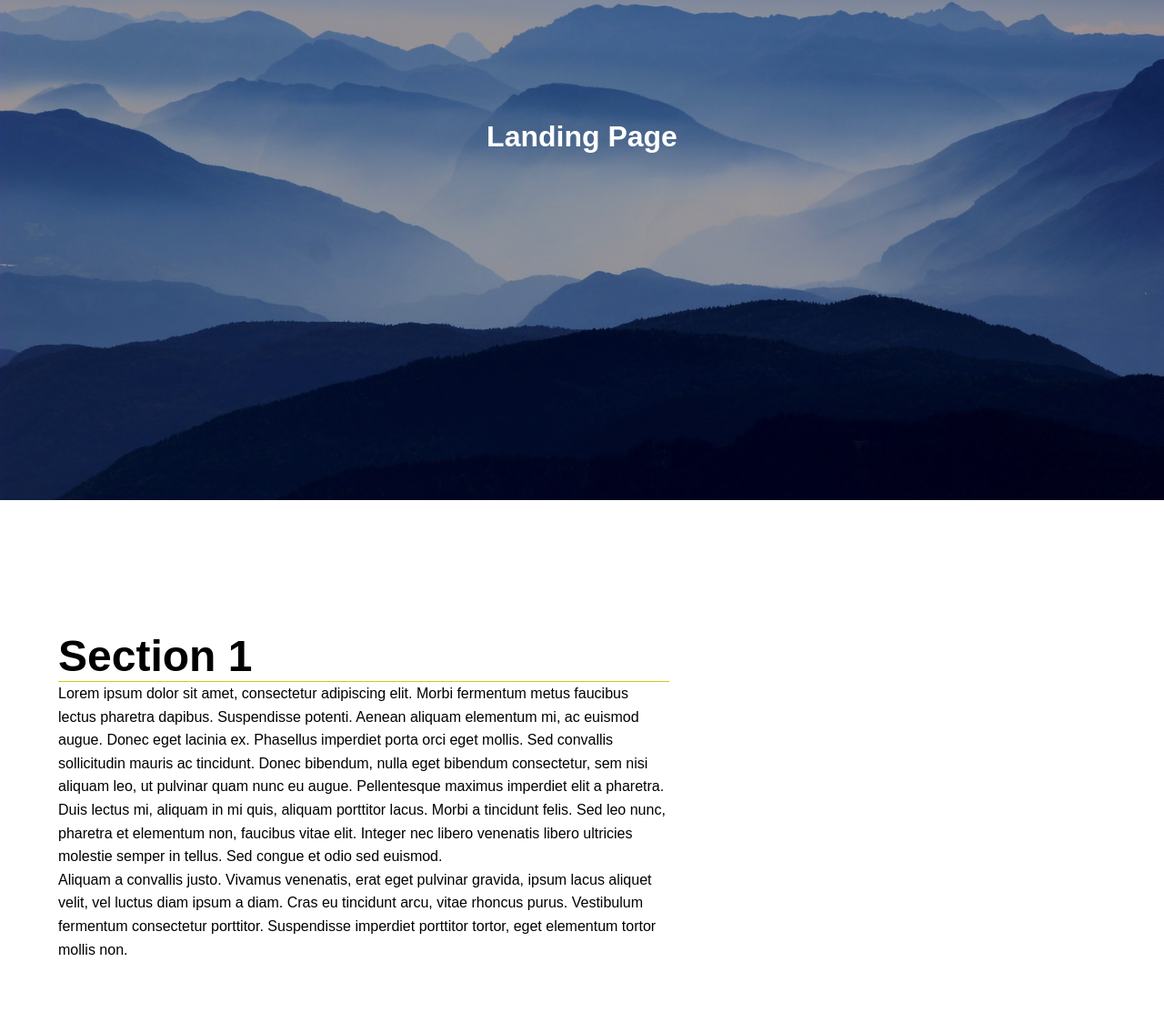
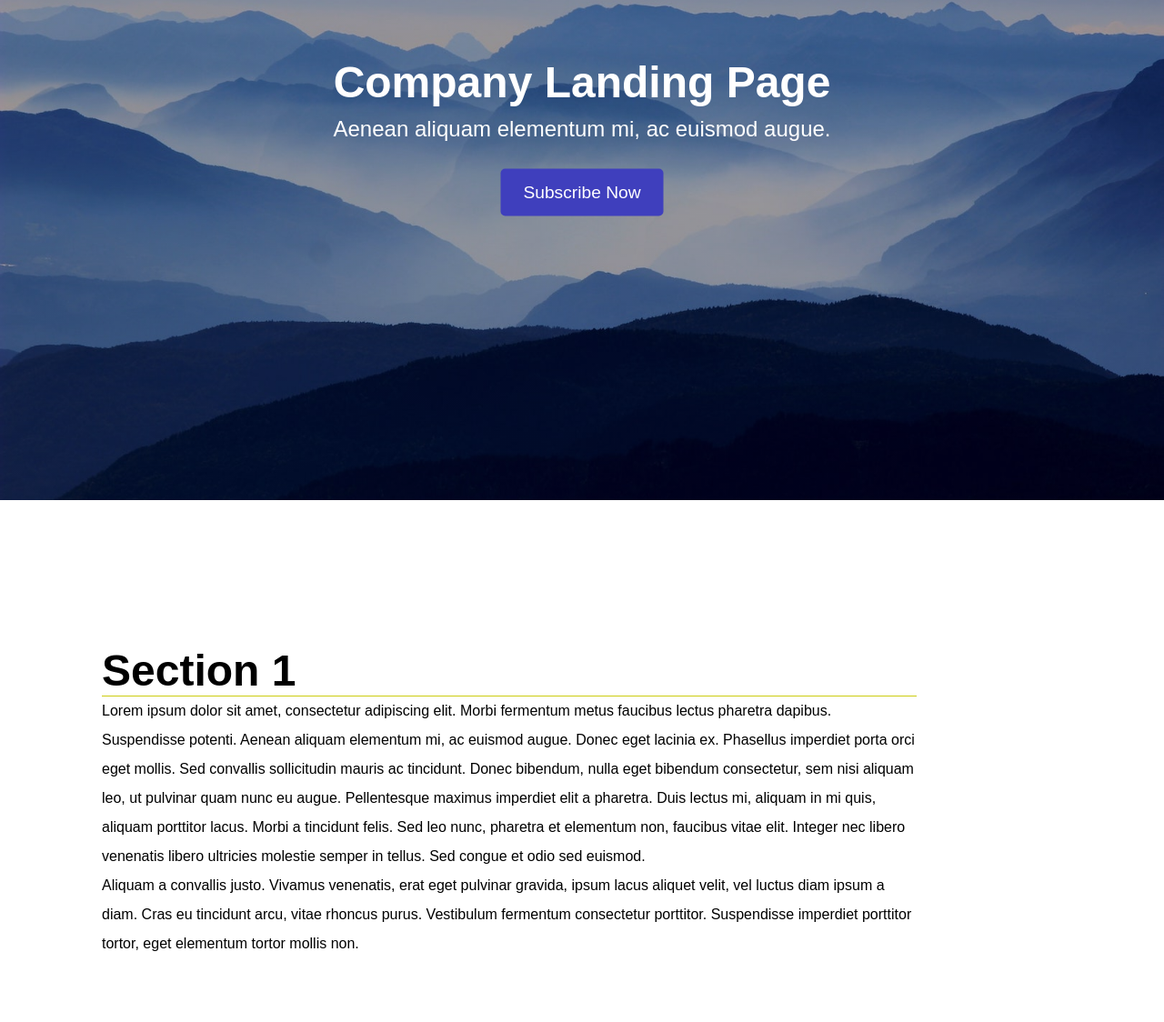
Before and after one commit to envincebal/dom-landing-page, a plain HTML site: page index.html in a window 1280 px wide. Shown: the part 250-1374 px from the top of the page at 91% size. Drawn offline with Linux system fonts and the light colour scheme.

Commit message:
Styled hero section.

```diff
--- a/css/styles.css
+++ b/css/styles.css
@@ -22,7 +22,7 @@ body {
 }
 
 section{
-  padding: 5em 0;
+  padding: 3em 0;
 }
 
 
@@ -40,14 +40,14 @@ h2 {
 }
 
 p {
-  line-height: 1.6em;
+  line-height: 2em;
 
 }
 
 /* Navigation Styles*/
 
 .navbar{
-  background: #000;
+  background: transparent;
   position: fixed;
   width: 100%;
 }
@@ -90,12 +90,32 @@ p {
   background-position: center;
 }
 
-.title{
+.hero{
+  text-align: center;
   top: 50%;
   left: 50%;
   transform: translate(-50%, -50%);
   position: absolute;
   color: #fff;
+}
+
+.title{
+ font-size: 3em;
+}
+
+.sub-title{
+  font-size: 1.5em;
+}
+
+.subscribe{
+  border-radius: 5px;
+  padding: 15px 25px;
+  margin: 20px 0 0 0;
+  border: none;
+  cursor: pointer;
+  font-size: 1.2em;
+  color: #fff;
+  background-color: #3f3fbd;
 }
 
 section:nth-of-type(odd) {
@@ -111,7 +131,7 @@ section:nth-of-type(even) {
 
 /* Footer Styles */
 .footer {
-  background: #000;
+  background: #192764;
   padding: 3em;
   color: #fff;
 }
@@ -126,14 +146,9 @@ section:nth-of-type(even) {
 .container {
   padding: 7em;
   text-align: left;
+  max-width: 70em;
 }
 
-@media only screen and (min-width: 35em) {
-  .container {
-    max-width: 50em;
-    padding: 4em;
-  }
-}
 
 section:nth-of-type(even) .container {
   margin-right: 0;
--- a/index.html
+++ b/index.html
@@ -25,9 +25,14 @@
       </ul>
 
     </nav>
- <div class="main-hero">
-        <h1 class="title">Landing Page</h1>
+    <div class="main-hero">
+      <div class="hero">
+        <h1 class="title">Company Landing Page</h1>
+        <p class="sub-title">Aenean aliquam elementum mi, ac euismod augue.</p>
+        <button class="subscribe">Subscribe Now</button>
       </div>
+
+    </div>
   </header>
 
 
@@ -85,6 +90,22 @@
         porttitor. Suspendisse imperdiet porttitor tortor, eget elementum tortor mollis non.</p>
     </div>
   </section>
+  <section id="section4" data-nav="Section 4">
+    <div class="container">
+      <h2>Section 4</h2>
+      <p>Lorem ipsum dolor sit amet, consectetur adipiscing elit. Morbi fermentum metus faucibus lectus pharetra
+        dapibus. Suspendisse potenti. Aenean aliquam elementum mi, ac euismod augue. Donec eget lacinia ex. Phasellus
+        imperdiet porta orci eget mollis. Sed convallis sollicitudin mauris ac tincidunt. Donec bibendum, nulla eget
+        bibendum consectetur, sem nisi aliquam leo, ut pulvinar quam nunc eu augue. Pellentesque maximus imperdiet
+        elit a pharetra. Duis lectus mi, aliquam in mi quis, aliquam porttitor lacus. Morbi a tincidunt felis. Sed leo
+        nunc, pharetra et elementum non, faucibus vitae elit. Integer nec libero venenatis libero ultricies molestie
+        semper in tellus. Sed congue et odio sed euismod.</p>
+
+      <p>Aliquam a convallis justo. Vivamus venenatis, erat eget pulvinar gravida, ipsum lacus aliquet velit, vel
+        luctus diam ipsum a diam. Cras eu tincidunt arcu, vitae rhoncus purus. Vestibulum fermentum consectetur
+        porttitor. Suspendisse imperdiet porttitor tortor, eget elementum tortor mollis non.</p>
+    </div>
+  </section>
   <footer class="footer">
     <p>&copy Udacity</p>
   </footer>
```
